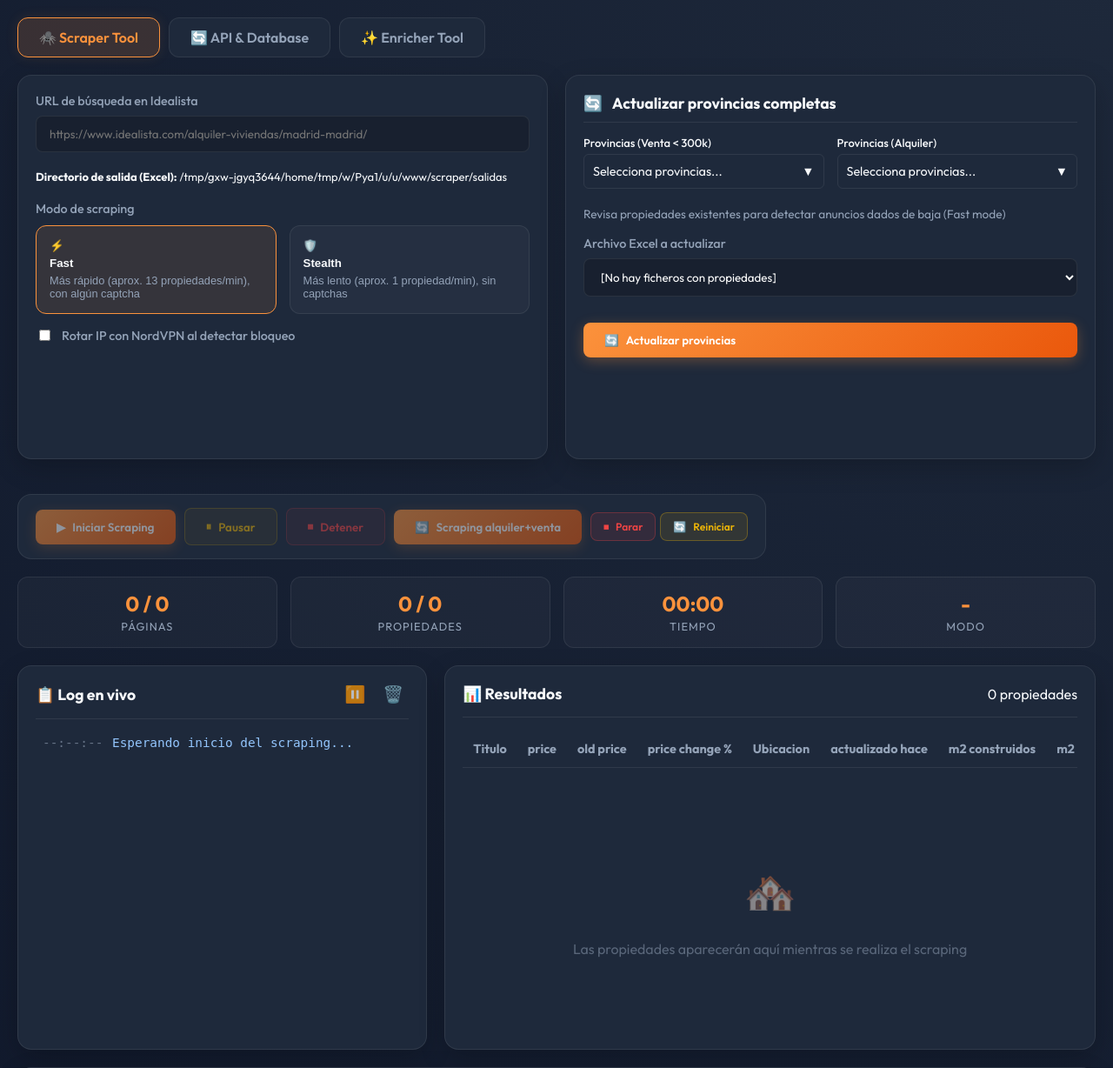
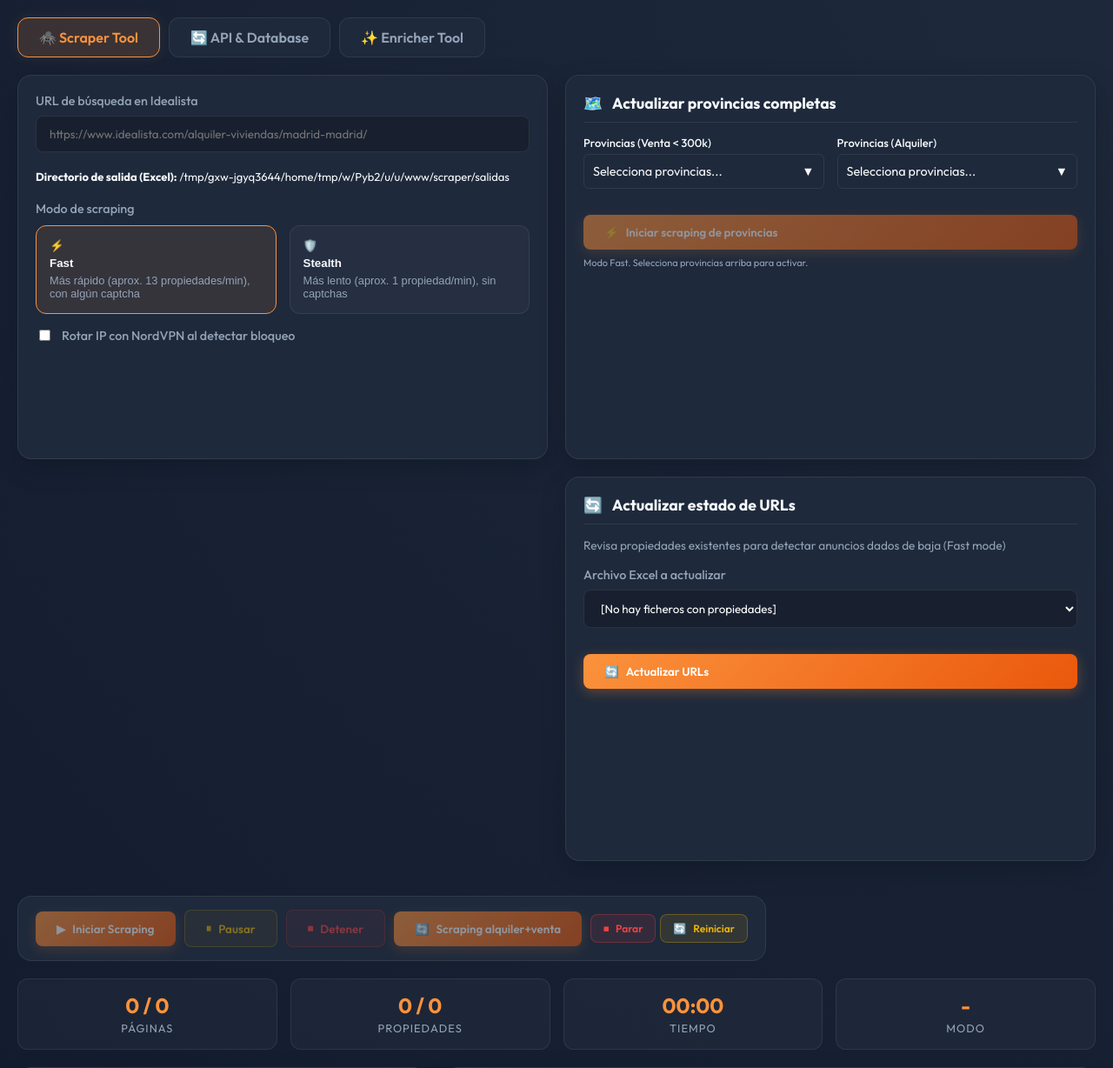
Before and after one commit to alvguijarro/RealEstateMaster_ClaudeCode, a Flask app: page / in a window 1280 px wide. Shown: the part 85-1313 px from the top of the page at 87% size. Run offline with Flask 2, Linux system fonts and the light colour scheme; data that the repository does not hold is empty; some libraries are stand-ins or nearby versions.

Commit message:
Separate province panel, decouple URL input, add dedicated batch button

```diff
--- a/scraper/app/static/app.js
+++ b/scraper/app/static/app.js
@@ -833,6 +833,12 @@ function initializeUI() {
     pauseBtn.addEventListener('click', togglePause);
     stopBtn.addEventListener('click', stopScraping);
     clearLogsBtn.addEventListener('click', clearLogs);
+
+    // New Batch Scraping Button (Province Panel)
+    const startBatchBtnEl = document.getElementById('startBatchBtn');
+    if (startBatchBtnEl) {
+        startBatchBtnEl.addEventListener('click', startBatchFromProvinces);
+    }
     clearHistoryBtn.addEventListener('click', clearHistory);
 
     // Auto-scroll toggle for logs
@@ -1104,56 +1110,8 @@ async function startScraping(isDualMode = false) {
         await audioCtx.resume();
     }
 
-    // BATCH MODE CHECK
-    if (isBatchMode) {
-        const urls = [];
-        // Use verified URLs from provinceUrls lookup
-        selectedVenta.forEach(slug => {
-            const urlData = provinceUrls[slug];
-            urls.push(urlData ? urlData.venta_url : `https://www.idealista.com/venta-viviendas/${slug}/con-precio-hasta_300000/`);
-        });
-        selectedAlquiler.forEach(slug => {
-            const urlData = provinceUrls[slug];
-            urls.push(urlData ? urlData.alquiler_url : `https://www.idealista.com/alquiler-viviendas/${slug}/`);
-        });
-
-        if (urls.length === 0) return;
-
-        addLog('INFO', `🚀 Iniciando Batch Scraping de ${urls.length} provincias...`);
-
-        try {
-            const resp = await fetch('/api/start-batch', {
-                method: 'POST',
-                headers: { 'Content-Type': 'application/json' },
-                body: JSON.stringify({ urls: urls, mode: currentMode })
-            });
-            const data = await resp.json();
-            if (data.status === 'started') {
-                addLog('OK', `Batch iniciado (PID: ${data.pid}, URLs totales: ${data.count})`);
-
-                // Update UI state for batch mode
-                isRunning = true;
-                isPaused = false;
-                startBtn.disabled = true;
-                pauseBtn.disabled = false;
-                stopBtn.disabled = false;
-                pauseBtn.innerHTML = '<span class="btn-icon">⏸</span> Pausar';
-                seedUrlInput.disabled = true;
-                if (dualModeBtn) dualModeBtn.disabled = true;
-                if (startApiImportBtn) startApiImportBtn.disabled = true;
-
-                // Update status badge
-                statusBadge.className = 'status-badge running';
-                statusBadge.querySelector('.status-text').textContent = 'Ejecutando (Batch)';
-
-                // Start timer
-                startTimer();
-            } else {
-                addLog('ERR', data.error);
-            }
-        } catch (e) { addLog('ERR', e.message); }
-        return;
-    }
+    // NOTE: Batch mode is now handled exclusively by startBatchFromProvinces()
+    // triggered via the dedicated "Iniciar scraping de provincias" button.
 
     const seedUrl = seedUrlInput.value.trim();
 
@@ -2354,46 +2312,15 @@ function updateSelectionUI() {
     if (textV) textV.textContent = vCount > 0 ? vCount + ' seleccionadas' : 'Selecciona provincias...';
     if (textA) textA.textContent = aCount > 0 ? aCount + ' seleccionadas' : 'Selecciona provincias...';
 
-    // Logic for Seed URL Input
+    // Update batch mode flag and validate the dedicated batch button
     const total = vCount + aCount;
-    if (total > 1) {
-        isBatchMode = true;
-        seedUrlInput.value = '[MODO BATCH] ' + total + ' provincias seleccionadas';
-        seedUrlInput.disabled = true;
-
-    } else if (total === 1) {
-        isBatchMode = false;
-        seedUrlInput.disabled = false;
-        // Use verified URL from lookup
-        let url = '';
-        if (vCount === 1) {
-            const slug = [...selectedVenta][0];
-            const urlData = provinceUrls[slug];
-            url = urlData ? urlData.venta_url : 'https://www.idealista.com/venta-viviendas/' + slug + '/con-precio-hasta_300000/';
-        } else {
-            const slug = [...selectedAlquiler][0];
-            const urlData = provinceUrls[slug];
-            url = urlData ? urlData.alquiler_url : 'https://www.idealista.com/alquiler-viviendas/' + slug + '/';
-        }
-        seedUrlInput.value = url;
-    } else {
-        isBatchMode = false;
-        seedUrlInput.disabled = false;
-        // If 0 selected, user can type manually. Use placeholder.
-        if (seedUrlInput.value.startsWith('[MODO BATCH]')) {
-            seedUrlInput.value = '';
-        }
-    }
-
-    validateStartButton();
+    isBatchMode = total > 0;
+    validateBatchButton();
 }
 
 /**
  * Validates if the "Start Scraping" button should be enabled.
- * Enabled if:
- * 1. Seed URL input has a valid Idealista URL (venta, alquiler, or habitaciones)
- * OR
- * 2. Multi-province batch mode has at least one selection (indicated by isBatchMode or selections)
+ * Only checks the manual URL input; province selection is handled by the dedicated batch button.
  */
 function validateStartButton() {
     if (isRunning || isPaused) return; // Don't enable if already running/paused
@@ -2402,18 +2329,96 @@ function validateStartButton() {
     const hasValidUrl = url.includes('idealista.com/') &&
         (url.includes('/alquiler-') || url.includes('/venta-') || url.includes('/habitacion-'));
 
-    const hasProvinceSelection = selectedVenta.size > 0 || selectedAlquiler.size > 0;
-
-    // In batch mode, the URL input is disabled and contains "[MODO BATCH]"
-    const isBatchActive = isBatchMode && hasProvinceSelection;
-
-    if (hasValidUrl || isBatchActive) {
+    if (hasValidUrl) {
         startBtn.disabled = false;
         startBtn.title = "";
     } else {
         startBtn.disabled = true;
-        startBtn.title = "Introduce una URL válida de Idealista o selecciona provincias arriba.";
-    }
+        startBtn.title = "Introduce una URL válida de Idealista.";
+    }
+}
+
+/**
+ * Validates if the dedicated "Iniciar scraping de provincias" button should be enabled.
+ * Enabled if at least one province is selected.
+ */
+function validateBatchButton() {
+    const startBatchBtnEl = document.getElementById('startBatchBtn');
+    if (!startBatchBtnEl) return;
+
+    if (isRunning || isPaused) {
+        startBatchBtnEl.disabled = true;
+        return;
+    }
+
+    const hasProvinceSelection = selectedVenta.size > 0 || selectedAlquiler.size > 0;
+    startBatchBtnEl.disabled = !hasProvinceSelection;
+}
+
+/**
+ * Starts batch scraping from the selected provinces using Fast mode.
+ * Triggered by the "Iniciar scraping de provincias" button.
+ */
+async function startBatchFromProvinces() {
+    // Initialize Audio Context on user gesture
+    if (!audioCtx) {
+        const AudioContext = window.AudioContext || window.webkitAudioContext;
+        if (AudioContext) {
+            audioCtx = new AudioContext();
+        }
+    }
+    if (audioCtx && audioCtx.state === 'suspended') {
+        await audioCtx.resume();
+    }
+
+    const urls = [];
+    // Use verified URLs from provinceUrls lookup
+    selectedVenta.forEach(slug => {
+        const urlData = provinceUrls[slug];
+        urls.push(urlData ? urlData.venta_url : `https://www.idealista.com/venta-viviendas/${slug}/con-precio-hasta_300000/`);
+    });
+    selectedAlquiler.forEach(slug => {
+        const urlData = provinceUrls[slug];
+        urls.push(urlData ? urlData.alquiler_url : `https://www.idealista.com/alquiler-viviendas/${slug}/`);
+    });
+
+    if (urls.length === 0) return;
+
+    addLog('INFO', `🚀 Iniciando Batch Scraping de ${urls.length} provincias (Modo Fast)...`);
+
+    try {
+        const resp = await fetch('/api/start-batch', {
+            method: 'POST',
+            headers: { 'Content-Type': 'application/json' },
+            body: JSON.stringify({ urls: urls, mode: 'fast' })
+        });
+        const data = await resp.json();
+        if (data.status === 'started') {
+            addLog('OK', `Batch iniciado (PID: ${data.pid}, URLs totales: ${data.count})`);
+
+            // Update UI state for batch mode
+            isRunning = true;
+            isPaused = false;
+            startBtn.disabled = true;
+            pauseBtn.disabled = false;
+            stopBtn.disabled = false;
+            pauseBtn.innerHTML = '<span class="btn-icon">⏸</span> Pausar';
+            seedUrlInput.disabled = true;
+            if (dualModeBtn) dualModeBtn.disabled = true;
+            const startBatchBtnEl = document.getElementById('startBatchBtn');
+            if (startBatchBtnEl) startBatchBtnEl.disabled = true;
+            if (typeof startApiImportBtn !== 'undefined' && startApiImportBtn) startApiImportBtn.disabled = true;
+
+            // Update status badge
+            statusBadge.className = 'status-badge running';
+            statusBadge.querySelector('.status-text').textContent = 'Ejecutando (Batch)';
+
+            // Start timer
+            startTimer();
+        } else {
+            addLog('ERR', data.error);
+        }
+    } catch (e) { addLog('ERR', e.message); }
 }
 
 function setupMultiSelectUI() {
--- a/scraper/app/static/index.html
+++ b/scraper/app/static/index.html
@@ -94,17 +94,21 @@
                             </div>
                         </section>
 
-                        <!-- RIGHT: Actualizar provincias completas -->
-                        <section class="panel url-update-panel">
+                        <!-- RIGHT: Two-panel stack -->
+                        <div class="right-panel-stack">
+                            <!-- Panel 1: Actualizar provincias completas (Province Selection + Batch Scrape) -->
+                            <section class="panel province-selection-panel">
                                 <h3
                                     style="margin: 0 0 15px 0; font-size: 1.1rem; color: var(--text-main); border-bottom: 1px solid var(--border); padding-bottom: 10px;">
-                                <span style="margin-right:8px;">🔄</span> Actualizar provincias completas
+                                    <span style="margin-right:8px;">🗺️</span> Actualizar provincias completas
                                 </h3>
 
                                 <!-- Multi-Province Selectors (Managed by app.js) -->
-                            <div class="multi-select-container" style="display: flex; gap: 15px; margin-bottom: 20px;">
+                                <div class="multi-select-container"
+                                    style="display: flex; gap: 15px; margin-bottom: 20px;">
                                     <!-- VENTA -->
-                                <div class="custom-dropdown-group" style="flex: 1; position: relative; z-index: 101;">
+                                    <div class="custom-dropdown-group"
+                                        style="flex: 1; position: relative; z-index: 101;">
                                         <label
                                             style="font-size: 13px; color: var(--text-secondary); margin-bottom: 5px; display: block;">Provincias
                                             (Venta < 300k)</label>
@@ -123,7 +127,8 @@
                                     </div>
 
                                     <!-- ALQUILER -->
-                                <div class="custom-dropdown-group" style="flex: 1; position: relative; z-index: 101;">
+                                    <div class="custom-dropdown-group"
+                                        style="flex: 1; position: relative; z-index: 101;">
                                         <label
                                             style="font-size: 13px; color: var(--text-secondary); margin-bottom: 5px; display: block;">Provincias
                                             (Alquiler)</label>
@@ -141,6 +146,24 @@
                                         </div>
                                     </div>
                                 </div>
+
+                                <div class="form-group" style="margin-top: 10px;">
+                                    <button class="btn btn-primary" id="startBatchBtn" style="width: 100%;" disabled>
+                                        <span class="btn-icon">⚡</span> Iniciar scraping de provincias
+                                    </button>
+                                    <small
+                                        style="color: var(--text-muted); font-size: 11px; display: block; margin-top: 8px;">
+                                        Modo Fast. Selecciona provincias arriba para activar.
+                                    </small>
+                                </div>
+                            </section>
+
+                            <!-- Panel 2: Actualizar estado de URLs (Excel Update) -->
+                            <section class="panel excel-update-panel">
+                                <h3
+                                    style="margin: 0 0 15px 0; font-size: 1.1rem; color: var(--text-main); border-bottom: 1px solid var(--border); padding-bottom: 10px;">
+                                    <span style="margin-right:8px;">🔄</span> Actualizar estado de URLs
+                                </h3>
 
                                 <p
                                     style="margin: 0 0 15px 0; font-size: 0.85rem; color: var(--text-muted); line-height: 1.4;">
@@ -173,14 +196,16 @@
                                 <div class="form-group" style="margin-top: 15px;">
                                     <div style="display: flex; gap: 10px;">
                                         <button class="btn btn-primary" id="updateUrlsBtn" style="flex: 1;">
-                                        <span class="btn-icon">🔄</span> Actualizar provincias
+                                            <span class="btn-icon">🔄</span> Actualizar URLs
                                         </button>
-                                    <button class="btn btn-info" id="resumeUpdateBtn" style="flex: 1; display: none;">
+                                        <button class="btn btn-info" id="resumeUpdateBtn"
+                                            style="flex: 1; display: none;">
                                             <span class="btn-icon">▶</span> Reanudar Update
                                         </button>
                                     </div>
                                 </div>
                             </section>
+                        </div>
                     </div>
 
                     <!-- Global Action Buttons Row -->
--- a/scraper/app/static/style.css
+++ b/scraper/app/static/style.css
@@ -136,6 +136,21 @@ h1 {
     grid-template-columns: 1fr 1fr;
     gap: 20px;
     width: 100%;
+    align-items: start;
+    /* Align to top */
+}
+
+/* Right Column: Stacked Panels */
+.right-panel-stack {
+    display: flex;
+    flex-direction: column;
+    gap: 20px;
+}
+
+.province-selection-panel,
+.excel-update-panel {
+    flex: none;
+    /* Don't stretch */
 }
 
 /* Global Action Buttons Row */
```
Also changed, not shown: CHANGELOG.md. Lines whose indentation alone changed are shown as unchanged.
